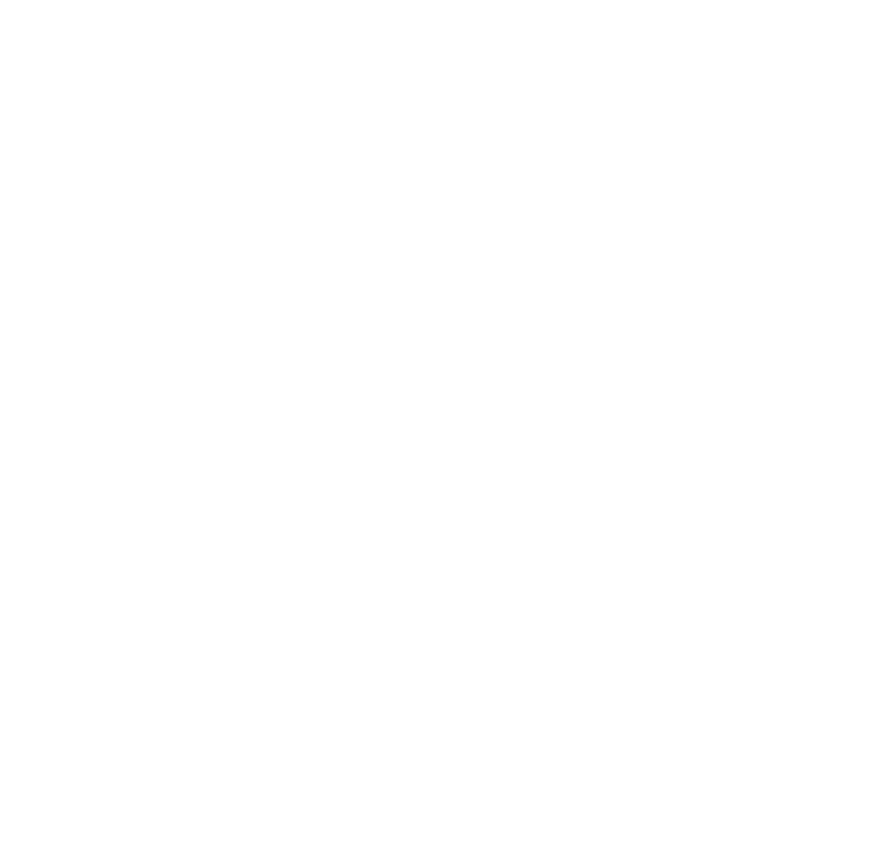
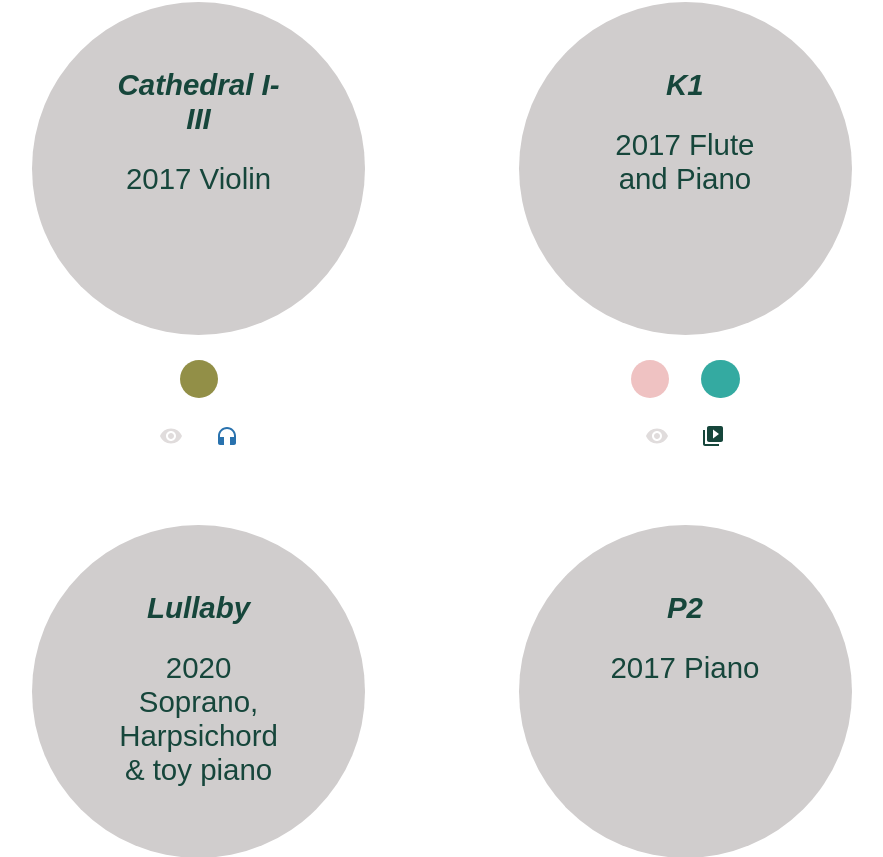
Before and after one commit to fml45678/yiseulNew22site, a React (Create React App) app: page /page/c in a window 1280 px wide. Shown: the part 1560-2417 px from the top of the page, without its empty margins (198-1081 px from the left). Before the commit the page ends 1097 px from the top, so only its background shows below. Built offline with nearby package versions, Linux system fonts and the light colour scheme.

Commit message:
finished PageC and added CirclesForCPage Data

```diff
--- a/src/components/ComponentPageC.css
+++ b/src/components/ComponentPageC.css
@@ -10,10 +10,10 @@
   color: #16463b;
   font-family: Arial, Helvetica, sans-serif;
   text-align: center;
-  font-size: 2.7vw;
-  width: 12vw;
+  font-size: 2.3vw;
+  width: 14vw;
   position: absolute;
-  bottom: 20%;
+  top: 20%;
   left: 23%;
   display: flex;
   flex-direction: column;
@@ -31,11 +31,11 @@
 }
 .pageC__legendContainer {
   display: flex;
-  gap: 2vw;
+  gap: 2.5vw;
   margin-top: 2vw;
 }
 .pageC__legendBottomContainer {
   display: flex;
-  gap: 2vw;
+  gap: 2.5vw;
   margin-top: 2vw;
 }
--- a/src/components/ComponentPageC.js
+++ b/src/components/ComponentPageC.js
@@ -15,8 +15,6 @@
       display1: props.display1,
       display2: props.display2,
       display3: props.display3,
-      // display4: props.display4,
-      // display5: props.display5,
     };
   }
 
--- /dev/null
+++ b/src/data/CirclesForCPage.js
@@ -0,0 +1,366 @@
+import VisibilityIcon from "@mui/icons-material/Visibility";
+import VideoLibraryIcon from "@mui/icons-material/VideoLibrary";
+import HeadphonesIcon from "@mui/icons-material/Headphones";
+
+const component = [
+  {
+    textOne: "Felt Trap",
+    textTwo: "2021 Piano",
+    legend1: "#928F47",
+    legend2: "#F1B168",
+    display3: "none",
+    legend4: <HeadphonesIcon className="headphones" />,
+  },
+  {
+    textOne: "P3",
+    textTwo: "2017 Piano",
+    legend1: "#EFC2C2",
+    legend2: "#34AAA1",
+    display3: "none",
+    legend4: <VisibilityIcon className="eye" />,
+    legend5: <VideoLibraryIcon className="play" />,
+  },
+  {
+    textOne: "Where the Smell Come From",
+    textTwo: "2021 Electronic",
+    legend1: "#EFC2C2",
+    legend2: "#34AAA1",
+    display3: "none",
+    legend4: <VideoLibraryIcon className="play" />,
+  },
+  {
+    textOne: "V1",
+    textTwo: "2018 Clarinet",
+    legend1: "#928F47",
+    display2: "none",
+    display3: "none",
+    legend4: <VisibilityIcon className="eye" />,
+    legend5: <HeadphonesIcon className="headphones" />,
+  },
+  {
+    textOne: "Cathedral I-III",
+    textTwo: "2017 Violin",
+    legend1: "#928F47",
+    display2: "none",
+    display3: "none",
+    legend4: <VisibilityIcon className="eye" />,
+    legend5: <HeadphonesIcon className="headphones" />,
+  },
+  {
+    textOne: "K1",
+    textTwo: "2017 Flute and Piano",
+    legend1: "#EFC2C2",
+    legend2: "#34AAA1",
+    display3: "none",
+    legend4: <VisibilityIcon className="eye" />,
+    legend5: <VideoLibraryIcon className="play" />,
+  },
+  {
+    textOne: "Lullaby",
+    textTwo: "2020 Soprano, Harpsichord & toy piano",
+    legend1: "#EFC2C2",
+    legend2: "#34AAA1",
+    legend3: "#A8ADC0",
+    legend4: <VisibilityIcon className="eye" />,
+    legend5: <VideoLibraryIcon className="play" />,
+  },
+  {
+    textOne: "P2",
+    textTwo: "2017 Piano",
+    legend1: "#EFC2C2",
+    legend2: "#34AAA1",
+    display3: "none",
+    legend4: <VisibilityIcon className="eye" />,
+    legend5: <VideoLibraryIcon className="play" />,
+  },
+  {
+    textOne: "Dal",
+    textTwo: "2017 Soprano, Violin, & Guitar",
+    legend1: "#EFC2C2",
+    legend2: "#34AAA1",
+    display3: "none",
+    legend4: <VisibilityIcon className="eye" />,
+    legend5: <VideoLibraryIcon className="play" />,
+  },
+  {
+    textOne: "B3",
+    textTwo: null,
+    legend1: "#EFC2C2",
+    legend2: "#34AAA1",
+    display3: "none",
+    legend4: <VisibilityIcon className="eye" />,
+    legend5: <VideoLibraryIcon className="play" />,
+  },
+  {
+    textOne: "A Jelly Fish",
+    textTwo: "2018 Soprano and Piano",
+    legend1: "#EFC2C2",
+    legend2: "#34AAA1",
+    display3: "none",
+    legend4: <VisibilityIcon className="eye" />,
+  },
+  {
+    textOne: "Milk Tea",
+    textTwo: "2021 Voice and Guitar",
+    legend1: "#34AAA1",
+    display2: "none",
+    display3: "none",
+    legend4: <VisibilityIcon className="eyeRed" />,
+  },
+  {
+    textOne: "Movement of the Light",
+    textTwo: "2018 String Quartet",
+    legend1: "#34AAA1",
+    display2: "none",
+    display3: "none",
+    legend4: <VisibilityIcon className="eye" />,
+  },
+  {
+    textOne: "G1-6",
+    textTwo: "2013-2017 Guitar",
+    legend1: "#EFC2C2",
+    legend2: "#34AAA1",
+    display3: "none",
+    legend4: <VisibilityIcon className="eye" />,
+    legend5: <VideoLibraryIcon className="play" />,
+  },
+  {
+    textOne: "B1",
+    textTwo: "2017 Cello",
+    legend1: "#EFC2C2",
+    legend2: "#34AAA1",
+    display3: "none",
+    legend4: <VisibilityIcon className="eye" />,
+    legend5: <VideoLibraryIcon className="play" />,
+  },
+  {
+    textOne: "Rabbit",
+    textTwo: "2019 Piano, E. Guitar & Drum",
+    legend1: "#EFC2C2",
+    legend2: "#34AAA1",
+    display3: "none",
+    legend4: <VisibilityIcon className="eyeRed" />,
+    legend5: <VideoLibraryIcon className="play" />,
+  },
+  {
+    textOne: "Mr. Chair",
+    textTwo: "2017",
+    legend1: "#34AAA1",
+    legend2: "#B0412F",
+    display3: "none",
+  },
+  {
+    textOne: "Go I.",
+    textTwo: "2020",
+    display1: "none",
+    display2: "none",
+    display3: "none",
+  },
+  {
+    textOne: "Ice Cream Truck",
+    textTwo: "2019 Trumpet",
+    legend1: "#EFC2C2",
+    legend2: "#B0412F",
+    legend3: "#34AAA1",
+  },
+  {
+    textOne: "P2",
+    textTwo: "2017",
+    legend1: "#EFC2C2",
+    legend2: "#34AAA1",
+    display3: "none",
+  },
+  {
+    textOne: "Stretching Routine",
+    textTwo: "2019 Flute",
+    legend1: "#EFC2C2",
+    legend2: "#B0412F",
+    legend3: "#34AAA1",
+    legend4: <VisibilityIcon className="eye" />,
+    legend5: <VideoLibraryIcon className="play" />,
+  },
+  {
+    textOne: "P4",
+    textTwo: "2017 Piano",
+    legend1: "#EFC2C2",
+    legend2: "#34AAA1",
+    display3: "none",
+    legend4: <VisibilityIcon className="eye" />,
+    legend5: <VideoLibraryIcon className="play" />,
+  },
+  {
+    textOne: "EE",
+    textTwo: "2017",
+    legend1: "#EFC2C2",
+    legend2: "#34AAA1",
+    display3: "none",
+    legend4: <VisibilityIcon className="eye" />,
+    legend5: <VideoLibraryIcon className="play" />,
+  },
+  {
+    textOne: "K2",
+    textTwo: "2017",
+    legend1: "#EFC2C2",
+    legend2: "#34AAA1",
+    display3: "none",
+    legend4: <VisibilityIcon className="eye" />,
+    legend5: <VideoLibraryIcon className="play" />,
+  },
+  {
+    textOne: "H1",
+    textTwo: "2018 Horn",
+    legend1: "#34AAA1",
+    display2: "none",
+    display3: "none",
+  },
+  {
+    textOne: "I Lines",
+    textTwo: "2018 Sorprano, Horn, & Piano",
+    legend1: "#34AAA1",
+    display2: "none",
+    display3: "none",
+  },
+  {
+    textOne: "Ennui",
+    textTwo: "2018 Sorprano",
+    legend1: "#34AAA1",
+    display2: "none",
+    display3: "none",
+  },
+  {
+    textOne: "Stupid Dory",
+    textTwo: "2017",
+    legend1: "#EFC2C2",
+    legend2: "#B0412F",
+    legend3: "#34AAA1",
+    legend4: <VisibilityIcon className="eyeRed" />,
+    legend5: <VideoLibraryIcon className="play" />,
+  },
+  {
+    textOne: "Fish Savage",
+    textTwo: "2017",
+    legend1: "#EFC2C2",
+    legend2: "#B0412F",
+    legend3: "#34AAA1",
+    legend4: <VisibilityIcon className="eyeRed" />,
+    legend5: <VideoLibraryIcon className="play" />,
+  },
+  {
+    textOne: "Mermaid",
+    textTwo: "2017",
+    legend1: "#EFC2C2",
+    legend2: "#B0412F",
+    legend3: "#34AAA1",
+    legend4: <VisibilityIcon className="eyeRed" />,
+    legend5: <VideoLibraryIcon className="play" />,
+  },
+  {
+    textOne: "Waive",
+    textTwo: "2017",
+    legend1: "#EFC2C2",
+    legend2: "#B0412F",
+    legend3: "#34AAA1",
+    legend4: <VisibilityIcon className="eyeRed" />,
+    legend5: <VideoLibraryIcon className="play" />,
+  },
+  {
+    textOne: "Dear Sebastian",
+    textTwo: "2017",
+    legend1: "#EFC2C2",
+    legend2: "#B0412F",
+    legend3: "#34AAA1",
+    legend4: <VisibilityIcon className="eyeRed" />,
+    legend5: <VideoLibraryIcon className="play" />,
+  },
+  {
+    textOne: "Scarlett",
+    textTwo: "2017",
+    legend1: "#B0412F",
+    legend2: "#34AAA1",
+    display3: "none",
+  },
+  {
+    textOne: "Smoke III.",
+    textTwo: "2017",
+    legend1: "#B0412F",
+    legend2: "#34AAA1",
+    display3: "none",
+  },
+  {
+    textOne: "FG1",
+    textTwo: "2018",
+    display1: "none",
+    display2: "none",
+    display3: "none",
+  },
+  {
+    textOne: "Scatter, Together",
+    textTwo: "2020",
+    legend1: "#928F47",
+    legend2: "#34AAA1",
+    display3: "none",
+    legend4: <VisibilityIcon className="eyeRed" />,
+    legend5: <VideoLibraryIcon className="play" />,
+  },
+  {
+    textOne: "V3",
+    textTwo: "2018 Violin",
+    legend1: "#EFC2C2",
+    legend2: "#34AAA1",
+    display3: "none",
+    legend4: <VisibilityIcon className="eye" />,
+  },
+  {
+    textOne: "Summer to Spring Set",
+    textTwo: "2017",
+    legend1: "#EFC2C2",
+    legend2: "#928F47",
+    display3: "none",
+  },
+  {
+    textOne: "Minion Launcher",
+    textTwo: "2014",
+    display1: "none",
+    display2: "none",
+    display3: "none",
+  },
+  {
+    textOne: "Place of Articulation",
+    textTwo: "2020 Voice",
+    legend1: "#928F47",
+    display2: "none",
+    display3: "none",
+    legend4: <VisibilityIcon className="eyeRed" />,
+  },
+  {
+    textOne: "Brush Theme song",
+    textTwo: "2021 Voice",
+    legend1: "#928F47",
+    legend2: "#34AAA1",
+    legend3: "#B0412F",
+  },
+  {
+    textOne: "Lemonade",
+    textTwo: "2020 Voice",
+    display1: "none",
+    display2: "none",
+    display3: "none",
+  },
+  {
+    textOne: "Space Camping",
+    textTwo: "2020 Voice",
+    display1: "none",
+    display2: "none",
+    display3: "none",
+  },
+  {
+    textOne: "Reconnection Piano Variations by Aaron Copland",
+    textTwo: "2020",
+    legend1: "#928F47",
+    legend2: "#F1B168",
+    display3: "none",
+    legend4: <HeadphonesIcon className="headphones" />,
+  },
+];
+
+export default component;
--- a/src/pages/Cpage.css
+++ b/src/pages/Cpage.css
@@ -10,8 +10,10 @@
 .cPage__circlesContainer {
   display: flex;
   justify-content: center;
-  gap: 12vw;
+  gap: 6vw 12vw;
   margin-top: 8vw;
+  margin-bottom: 8vw;
+  flex-wrap: wrap;
 }
 .headphones {
   color: #2972ae;
@@ -20,6 +22,9 @@
 .eye {
   color: #e0dcdc;
 }
+.eyeRed {
+  color: #db3529;
+}
 .play {
   color: #16463b;
 }
--- a/src/pages/Cpage.js
+++ b/src/pages/Cpage.js
@@ -2,9 +2,7 @@
 import "./Cpage.css";
 import Legend from "../components/Legend";
 import ComponentPageC from "../components/ComponentPageC";
-import HeadphonesIcon from "@mui/icons-material/Headphones";
-import VisibilityIcon from "@mui/icons-material/Visibility";
-import VideoLibraryIcon from "@mui/icons-material/VideoLibrary";
+import component from "../data/CirclesForCPage";
 
 const cPageLegendData = [
   { color: "#EFC2C2", lineOne: "LIVE", lineTwo: "Performance" },
@@ -15,25 +13,6 @@
   { color: "#A8ADC0", lineOne: "Commissioned", lineTwo: null },
 ];
 
-const component = [
-  {
-    textOne: "Felt Trap",
-    textTwo: "2021 Piano",
-    legend1: "#928F47",
-    legend2: "#F1B168",
-    display3: "none",
-    legend4: <HeadphonesIcon className="headphones" />,
-  },
-  {
-    textOne: "Felt Trap",
-    textTwo: "2021 Piano",
-    legend1: "#928F47",
-    legend2: "#F1B168",
-    display3: "none",
-    legend4: <VisibilityIcon className="eye" />,
-    legend5: <VideoLibraryIcon className="play" />,
-  },
-];
 console.log(component);
 function Cpage() {
   return (
@@ -62,8 +41,6 @@
             display1={component.display1}
             display2={component.display2}
             display3={component.display3}
-            // display4={component.display4}
-            // display5={component.display5}
           />
         ))}
       </div>
```
